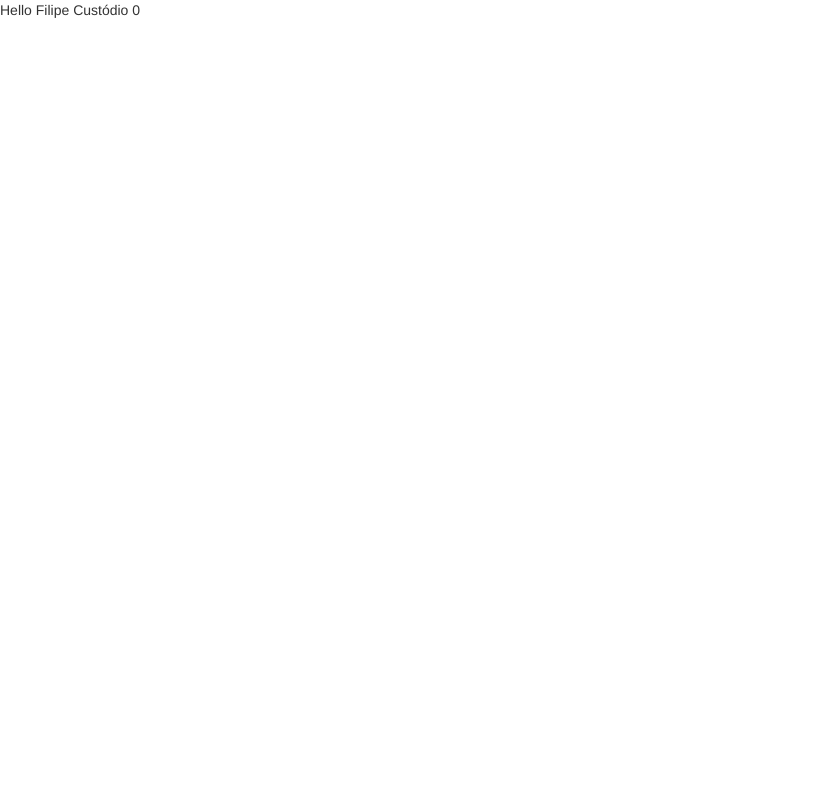
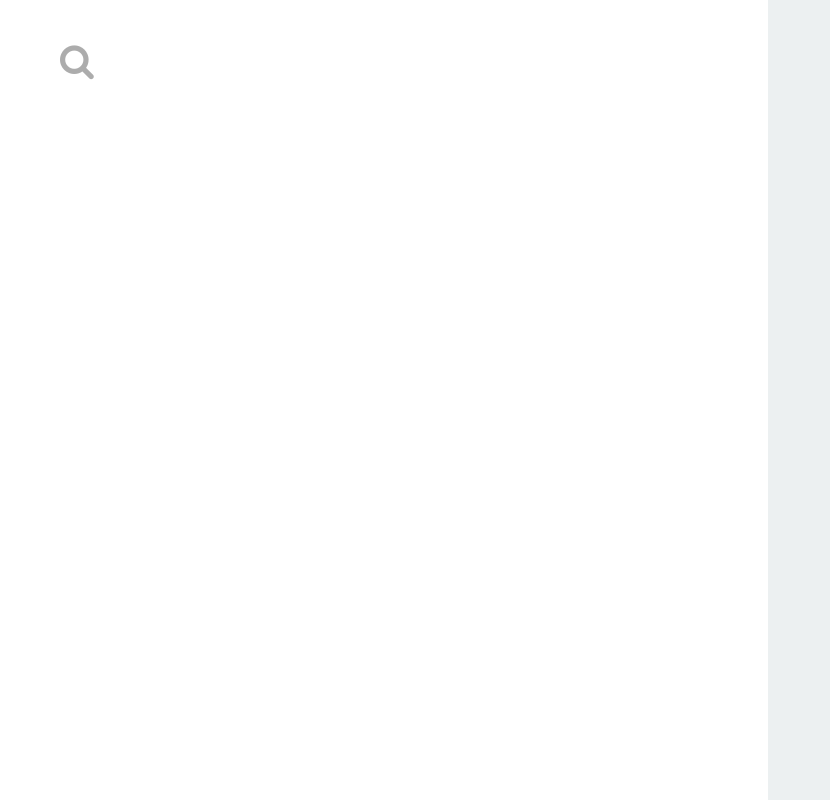
Before and after one commit to fcustodio90/react-giphy, a React app: page / in a window 1280 px wide. Shown: the whole page, without its empty margins (0-830 px from the left). Built offline with nearby package versions, Linux system fonts and the light colour scheme.

Commit message:
Removed test code and imported App component to index.jsx

```diff
--- a/src/index.jsx
+++ b/src/index.jsx
@@ -2,44 +2,13 @@ import React, { Component } from 'react';
 import ReactDOM from 'react-dom';
 
 import '../assets/stylesheets/application.scss';
-
-// const Hello = (props) => {
-//   return <div>Hello, {props.name}</div>;
-// };
-
-class Hello extends Component {
-  constructor (props) {
-    super(props);
-
-    this.state = {
-      clicked: false,
-      counter: 0
-    };
-  }
-
-  handleClick = () => {
-    // TODO: Change the state!
-    this.setState({
-      clicked: !this.state.clicked,
-      counter: this.state.counter + 1
-    });
-  }
-
-  render () {
-    // BUILD AND RETURN HTML
-    return (
-      <div className={this.state.clicked ? 'clicked' : null} onClick = {this.handleClick}>
-        Hello {this.props.name} {this.state.counter}
-      </div>
-    );
-  }
-}
+import App from './components/app.jsx';
 
 const root = document.getElementById('root');
 
 if (root) {
   ReactDOM.render(
-    <Hello name="Filipe Custódio" />,
+    <App />,
     root
   );
 }
```
